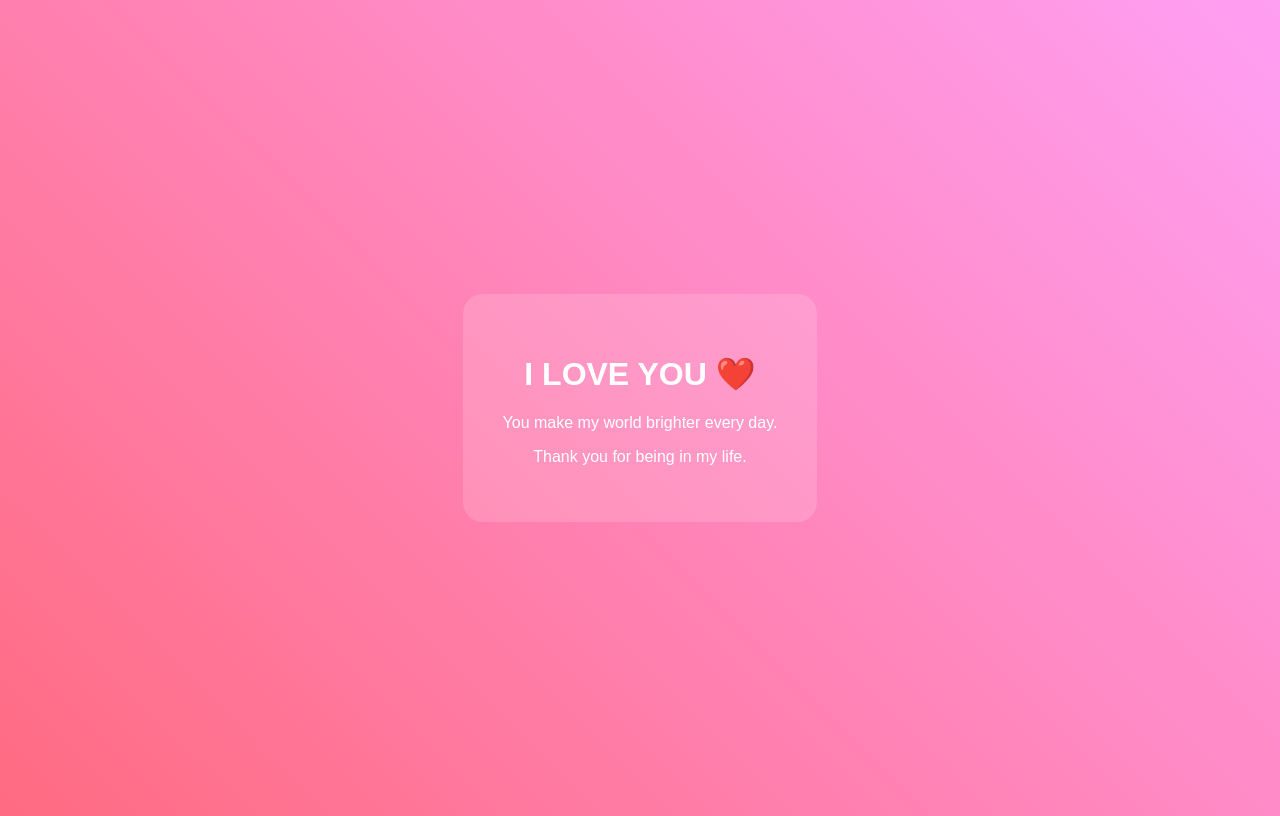
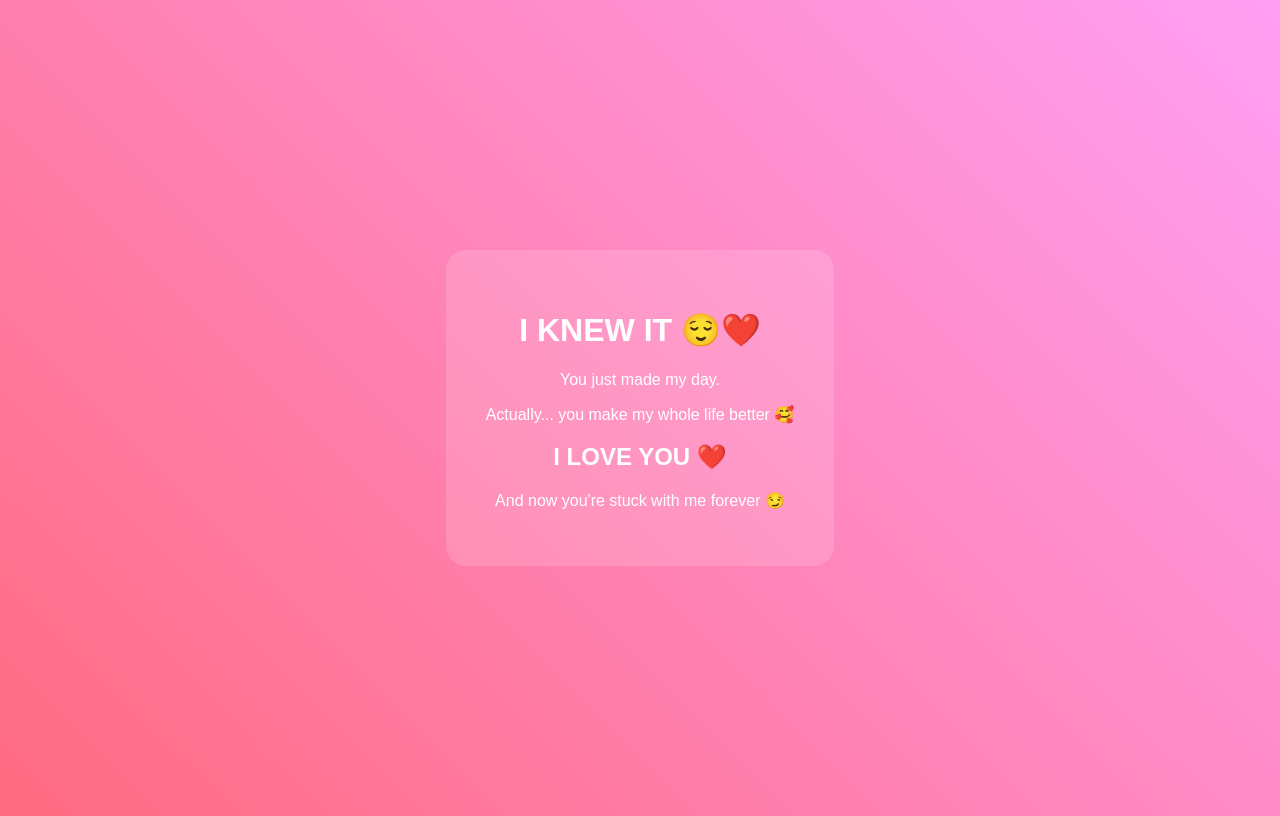
Before and after one commit to Azuk8/babbiiii, a plain HTML site: page love.html in a window 1280 px wide. Drawn offline with Linux system fonts and the light colour scheme.

Commit message:
Modify love.html with new content and title
Updated the content and title of the HTML document.

```diff
--- a/love.html
+++ b/love.html
@@ -1,23 +1,26 @@
 <!DOCTYPE html>
 <html>
 <head>
-<title>I Love You ❤️</title>
-<link rel="stylesheet" href="design.css">
+  <title>I Knew It ❤️</title>
+  <link rel="stylesheet" href="design.css">
 </head>
 
 <body>
 
-<div class="container">
+  <div class="container">
 
-<h1>I LOVE YOU ❤️</h1>
+    <h1>I KNEW IT 😌❤️</h1>
 
-<p>You make my world brighter every day.</p>
-<p>Thank you for being in my life.</p>
+    <p>You just made my day.</p>
+    <p>Actually... you make my whole life better 🥰</p>
 
-<div class="hearts"></div>
+    <h2>I LOVE YOU ❤️</h2>
 
-</div>
+    <p>And now you're stuck with me forever 😏</p>
 
-<script src="indesx.js"></script>
+  </div>
+
+  <script src="indses.js"></script>
+
 </body>
 </html>
```
